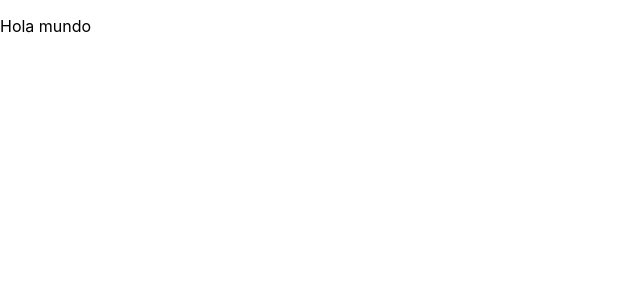
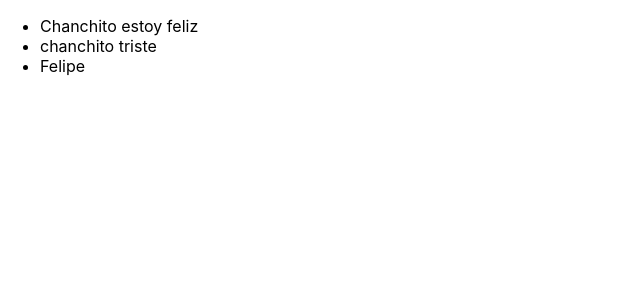
Before and after one commit to jaumebt90/react-app, a React (Create React App) app: page / in a window 1280 px wide. Shown: the top 300 px of the page, without its empty margins (0-640 px from the left). Built offline with nearby package versions, Linux system fonts and the light colour scheme.

Commit message:
Update index.js

```diff
--- a/src/index.js
+++ b/src/index.js
@@ -12,7 +12,22 @@ import reportWebVitals from "./reportWebVitals";
 ); */
 
 //<p>hola mundo</p>
-const X = () => <p>Hola mundo</p>;
+
+const Li = ({ children, estado }) => (
+  <li>
+    {children} estoy {estado}
+  </li>
+);
+
+const X = () => (
+  <ul>
+    <Li estado={"feliz"} casa={false} edad={24}>
+      Chanchito
+    </Li>
+    <li>chanchito triste</li>
+    <li>Felipe</li>
+  </ul>
+);
 
 ReactDOM.render(<X />, document.getElementById("root"));
 
```
